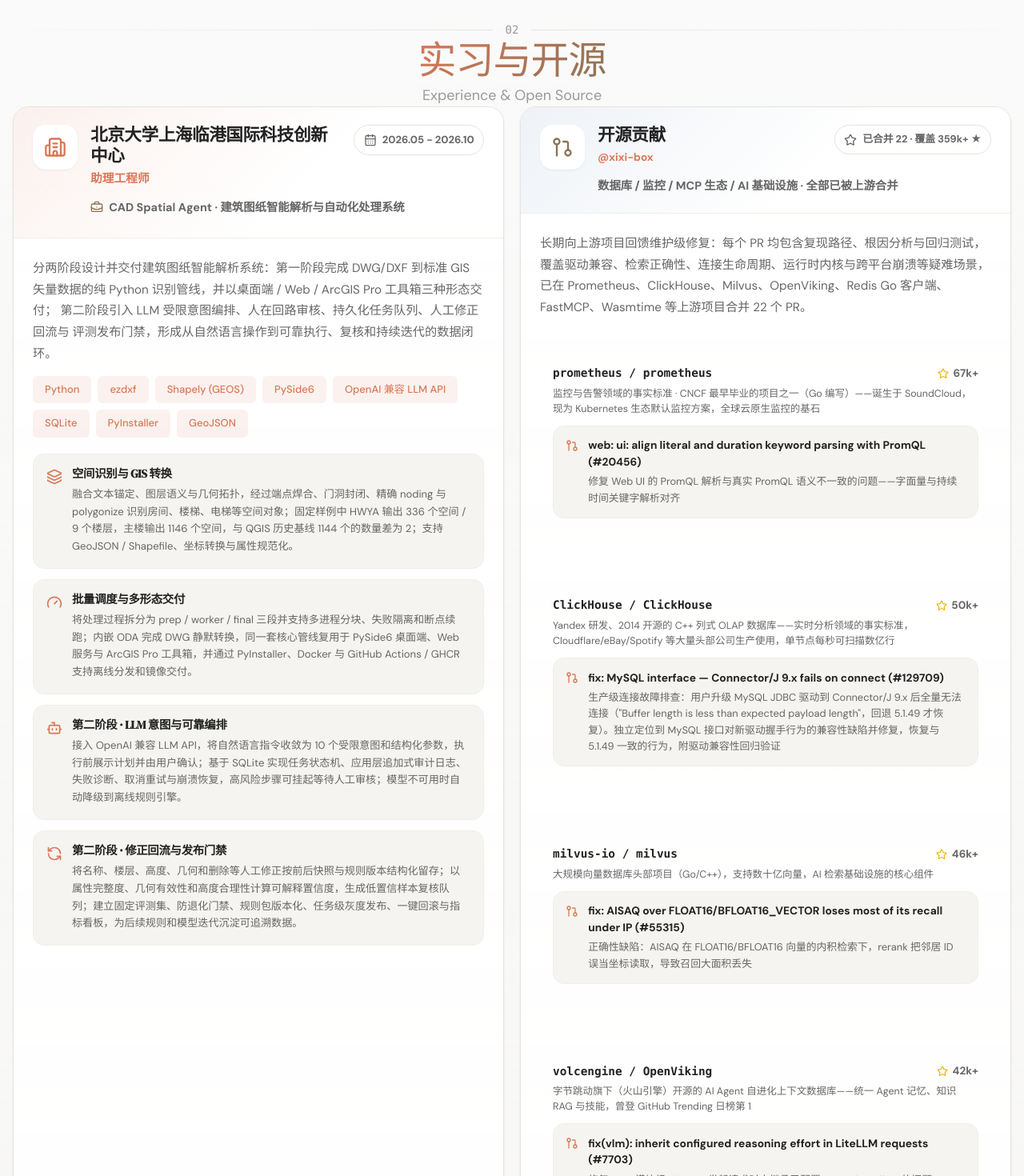
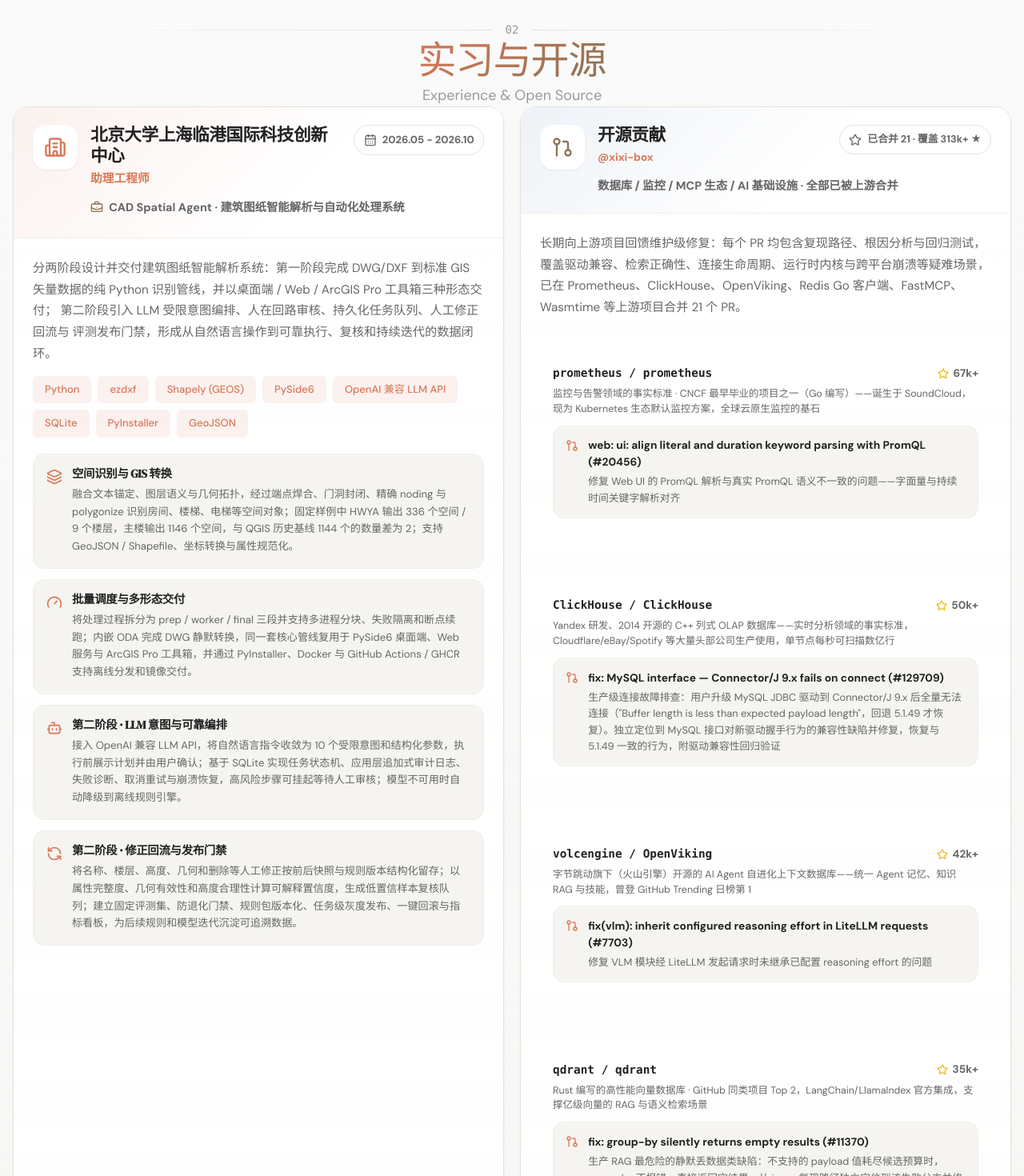
Before and after one commit to wangshun-china/interview-web, a Vue app: page / in a window 1280 px wide. Shown: the part 742-2212 px from the top of the page at 80% size. Built offline with nearby package versions, Linux system fonts and the light colour scheme.

Commit message:
resume: remove milvus #55315 (still open) — card shows only merged PRs, 20 total

```diff
--- a/src/components/OpenSourceCard.vue
+++ b/src/components/OpenSourceCard.vue
@@ -28,7 +28,7 @@
       <p class="oss-blurb">
         长期向上游项目回馈维护级修复：每个 PR 均包含复现路径、根因分析与回归测试，
         覆盖驱动兼容、检索正确性、连接生命周期、运行时内核与跨平台崩溃等疑难场景，
-        已在 Prometheus、ClickHouse、Milvus、OpenViking、Redis Go 客户端、FastMCP、Wasmtime 等上游项目合并 {{ mergedCount }} 个 PR。
+        已在 Prometheus、ClickHouse、OpenViking、Redis Go 客户端、FastMCP、Wasmtime 等上游项目合并 {{ mergedCount }} 个 PR。
       </p>
 
       <section v-for="repo in repos" :key="repo.url" class="oss-repo">
@@ -91,19 +91,6 @@ const repos = [
         title: 'fix: MySQL interface — Connector/J 9.x fails on connect (#129709)',
         note: '生产级连接故障排查：用户升级 MySQL JDBC 驱动到 Connector/J 9.x 后全量无法连接（"Buffer length is less than expected payload length"，回退 5.1.49 才恢复）。独立定位到 MySQL 接口对新驱动握手行为的兼容性缺陷并修复，恢复与 5.1.49 一致的行为，附驱动兼容性回归验证',
         url: 'https://github.com/ClickHouse/ClickHouse/pull/129709',
-      },
-    ],
-  },
-  {
-    name: 'milvus-io / milvus',
-    url: 'https://github.com/milvus-io/milvus',
-    stars: '46k+',
-    desc: '大规模向量数据库头部项目（Go/C++），支持数十亿向量，AI 检索基础设施的核心组件',
-    prs: [
-      {
-        title: 'fix: AISAQ over FLOAT16/BFLOAT16_VECTOR loses most of its recall under IP (#55315)',
-        note: '正确性缺陷：AISAQ 在 FLOAT16/BFLOAT16 向量的内积检索下，rerank 把邻居 ID 误当坐标读取，导致召回大面积丢失',
-        url: 'https://github.com/milvus-io/milvus/pull/55315',
       },
     ],
   },
```
